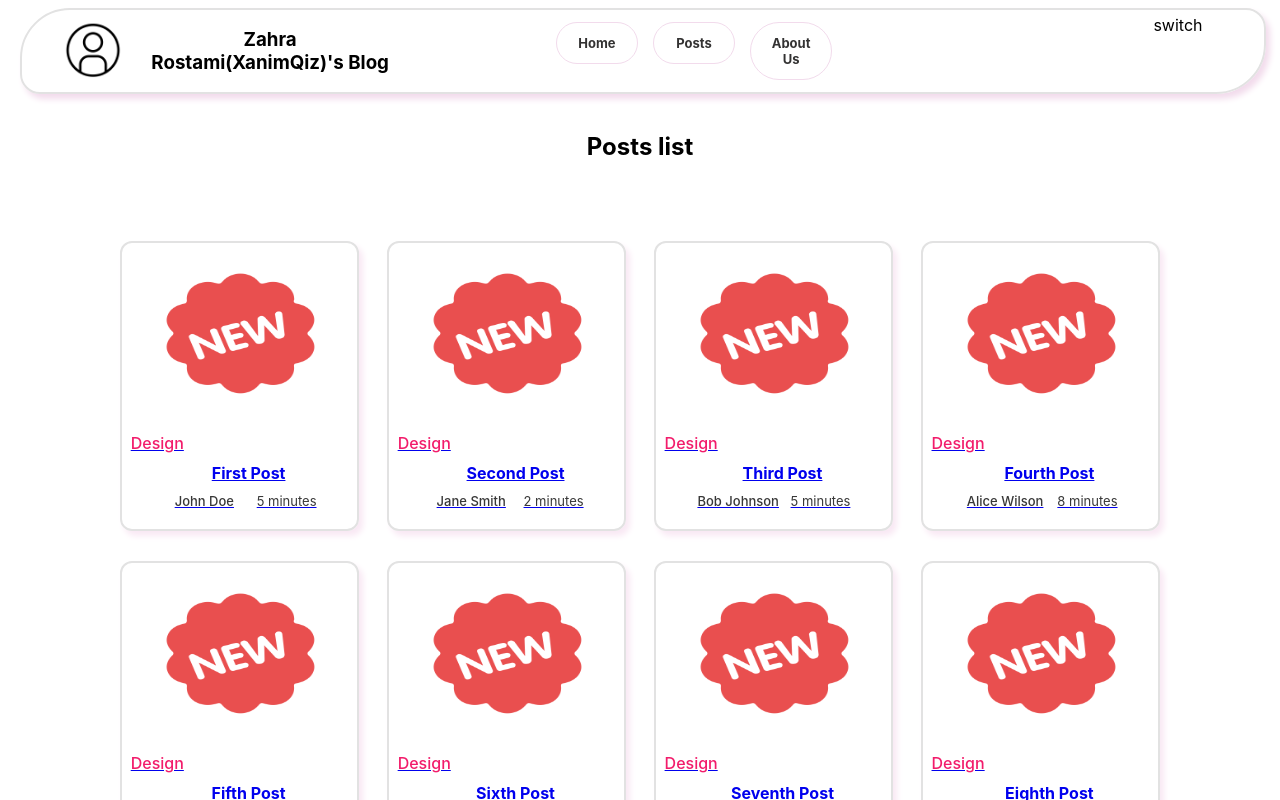
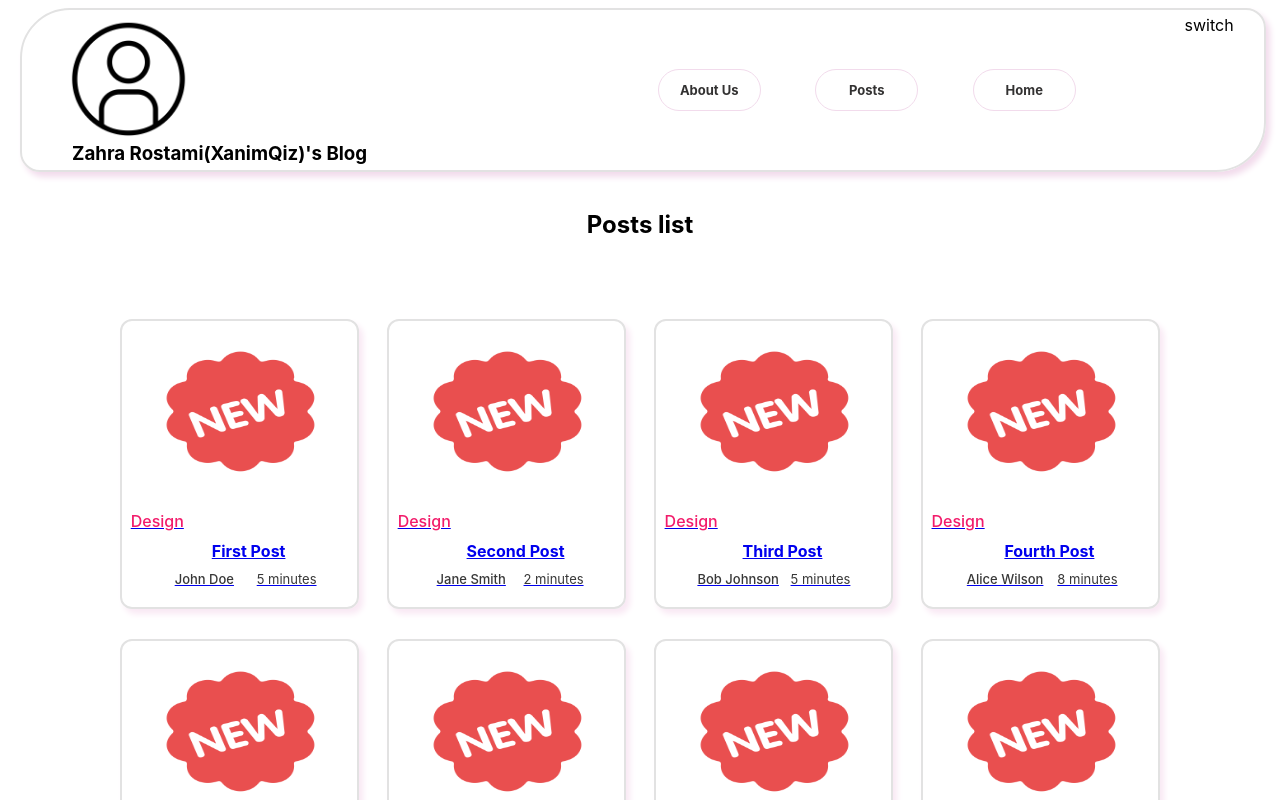
Before and after one commit to zahraRostami1999/blog-app, a React (Create React App) app: page /Posts in a window 1280 px wide. Shown: the top 800 px of the page. Built offline with nearby package versions, Linux system fonts and the light colour scheme; data requests are answered from the project's data file.

Commit message:
edit Header style: set row reverse navbar

```diff
--- a/src/Components/header/header.module.css
+++ b/src/Components/header/header.module.css
@@ -12,11 +12,13 @@
     margin: 0px 20px;
     width: 100%;
     display: flex;
+    justify-content: space-between;
     padding : 5px 10px;
 }
 
-.logo{
+.logoContainer{
     display: flex;
+    justify-content: center;
     align-items: center;
     width: 30%;
     padding: 5px;
@@ -39,15 +41,16 @@
 
 .navbarContainer{
     display: flex;
-    justify-content: start;
-    align-items: center;
-    margin-left: 150px;
-    width: 50%;
+    width: 40%;
     padding: 0 10px;
 }
 
 .navbar{
-    width: 90%;
+    width: 100%;
+    display: flex;
+    justify-content: space-around;
+    align-items: center;
+    flex-direction: row-reverse;
 }
 
 
@@ -60,7 +63,7 @@
     text-decoration: none;
     border: 1px solid #f2dbec;
     border-radius: 200px;
-    width: 10%;
+    width: 15%;
     margin-right: 15px;
     font-weight: bold;
   }
@@ -68,7 +71,3 @@
   .navbarContainer a:hover{
     background-color: #f2dbec;
   }
-
-.switch{
-    width: 10%;
-}
```
